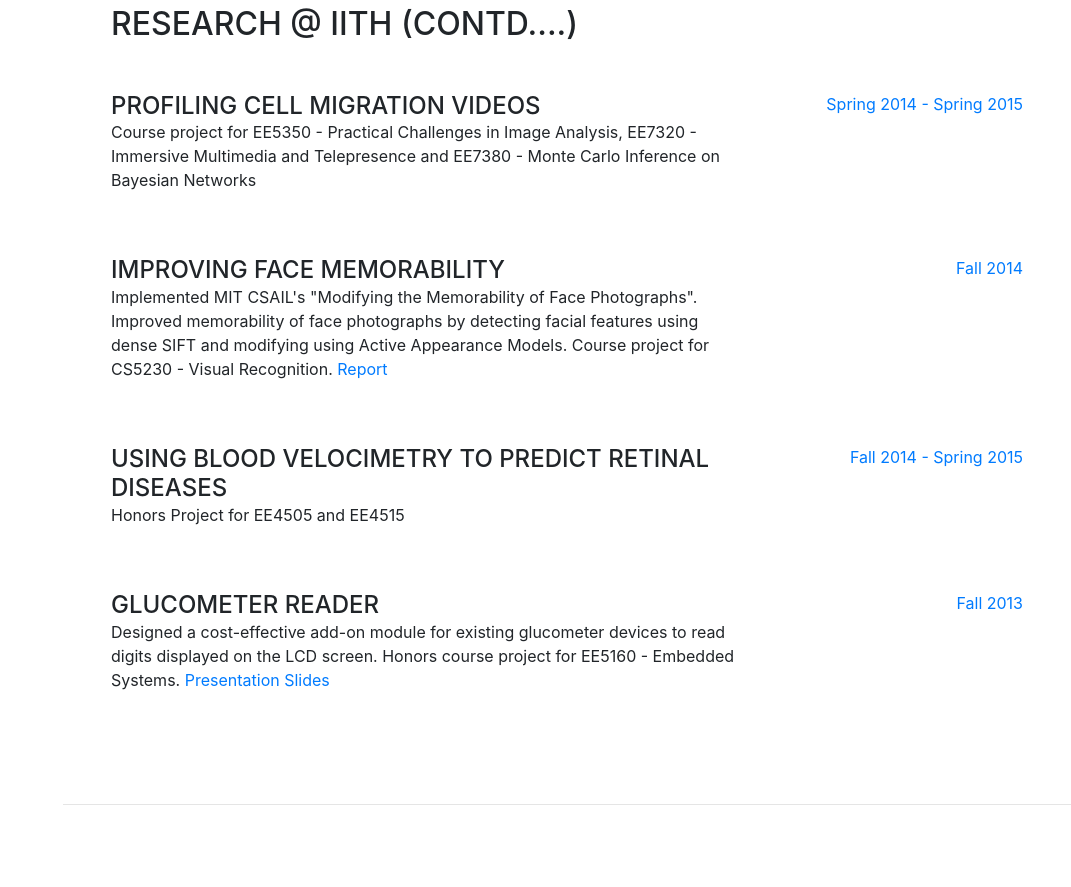
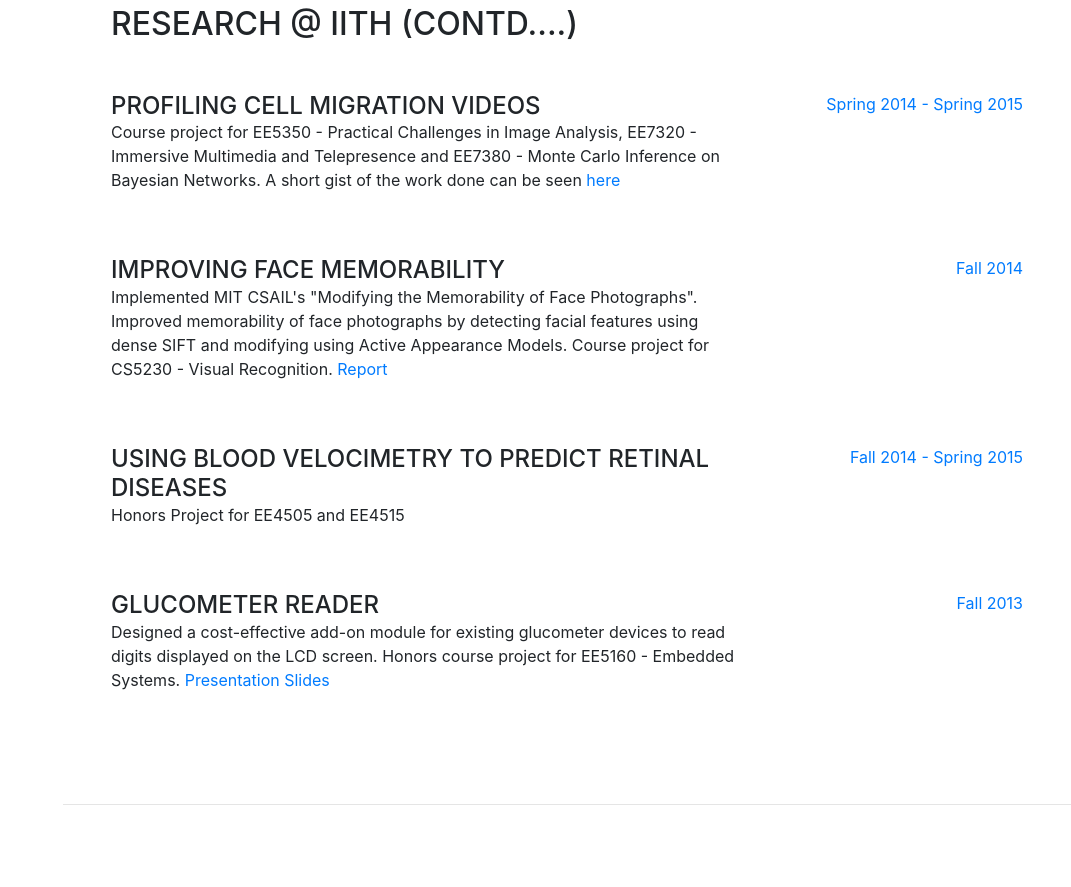
Before and after one commit to nileshnegi/nileshnegi.github.io, a website with bundled scripts: page index.html in a window 1280 px wide. Shown: the part 2540-3427 px from the top of the page, without its empty margins (209-1280 px from the left). Built offline with nearby package versions, Linux system fonts and the light colour scheme; a web font is replaced by a local one.

Commit message:
Update index.html

```diff
--- a/index.html
+++ b/index.html
@@ -181,7 +181,7 @@
           <div class="resume-item d-flex flex-column flex-md-row mb-5">
             <div class="resume-content mr-auto">
               <h4 class="mb-0">Profiling cell migration videos</h4>
-              <p>Course project for EE5350 - Practical Challenges in Image Analysis, EE7320 - Immersive Multimedia and Telepresence and EE7380 - Monte Carlo Inference on Bayesian Networks</p>
+              <p>Course project for EE5350 - Practical Challenges in Image Analysis, EE7320 - Immersive Multimedia and Telepresence and EE7380 - Monte Carlo Inference on Bayesian Networks. A short gist of the work done can be seen <a href="https://drive.google.com/file/d/1VL1MsiITBF6eEJnXoy8u9KHqjDDR5Azk/view?usp=sharing">here</a></p>
             </div>
             <div class="resume-date text-md-right">
               <span class="text-primary">Spring 2014 - Spring 2015</span>
```
